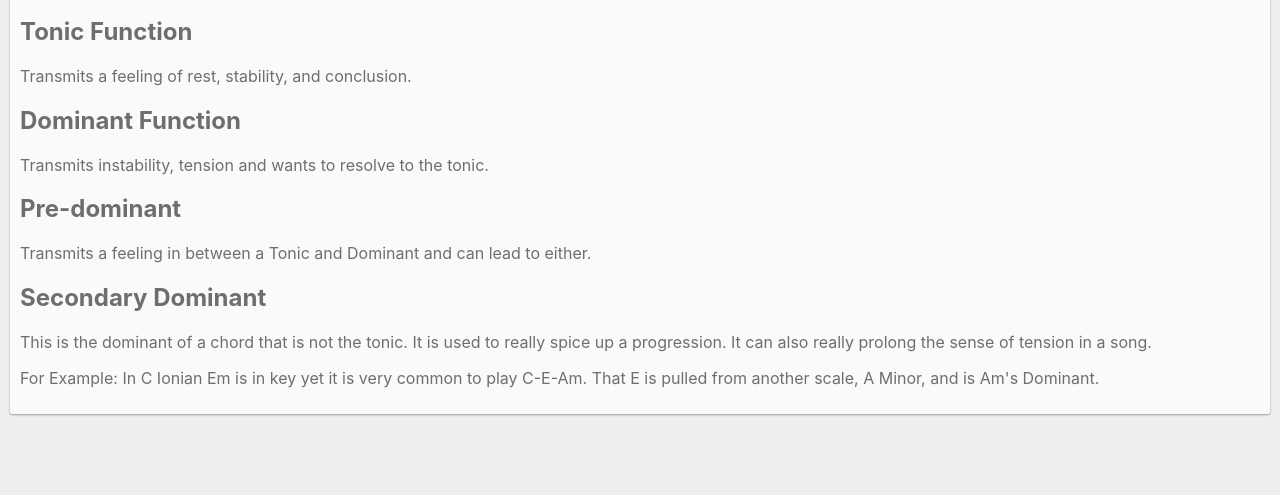
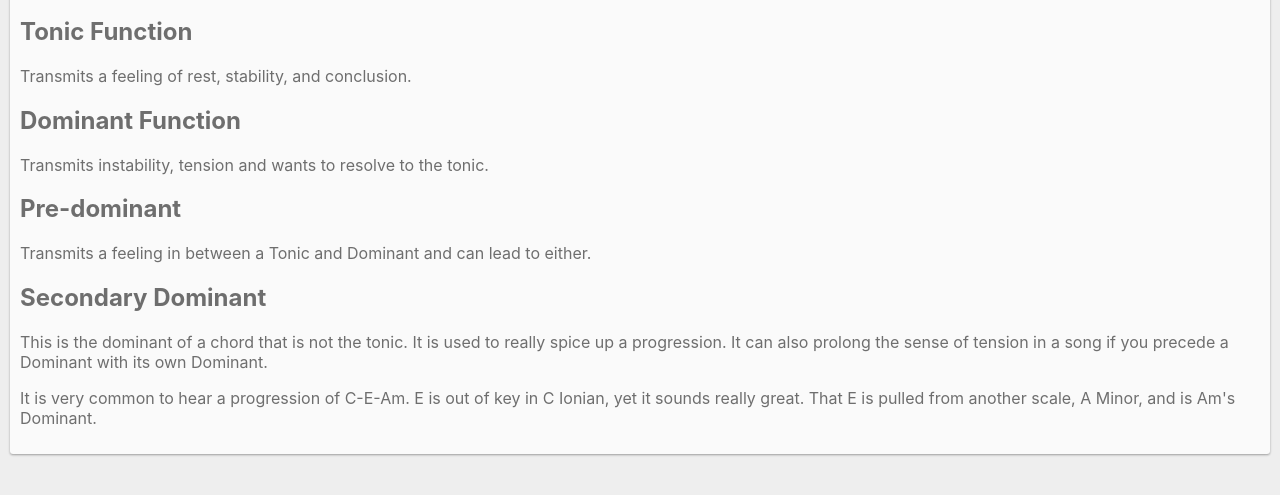
Before and after one commit to michaelmurad/extrachordinary, a website built with webpack: page public/functions.html in a window 1280 px wide. Shown: the part 169-664 px from the top of the page. Built offline with nearby package versions, Linux system fonts and the light colour scheme.

Commit message:
updated text

```diff
--- a/public/functions.html
+++ b/public/functions.html
@@ -41,8 +41,14 @@
       <div>Transmits a feeling in between a Tonic and Dominant and can lead to either.</div>
       <h2>Secondary Dominant</h3>
       <div>
-        This is the dominant of a chord that is not the tonic. It is used to really spice up a progression. It can also really prolong the sense of tension in a song.
-        <p>For Example: In C Ionian Em is in key yet it is very common to play C-E-Am. That E is pulled from another scale, A Minor, and is Am's Dominant.</p>
+        This is the dominant of a chord that is not the tonic.
+        It is used to really spice up a progression.
+        It can also prolong the sense of tension in a song
+        if you precede a Dominant with its own Dominant.
+        <p>
+          It is very common to hear a progression of C-E-Am. E is out of key in C Ionian, yet it sounds really great.
+          That E is pulled from another scale, A Minor, and is Am's Dominant.
+        </p>
       </div>
     </div>
   </body>
```
